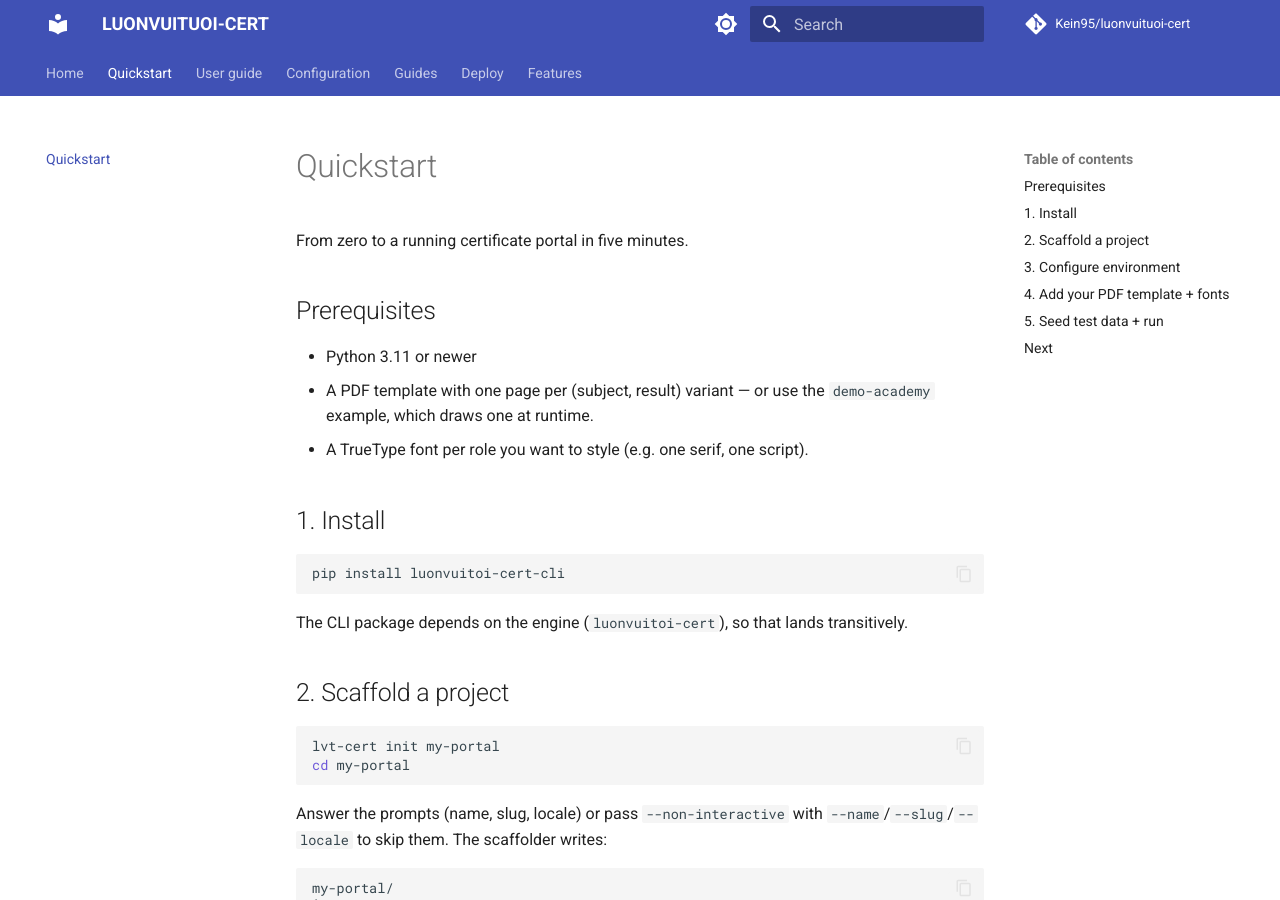
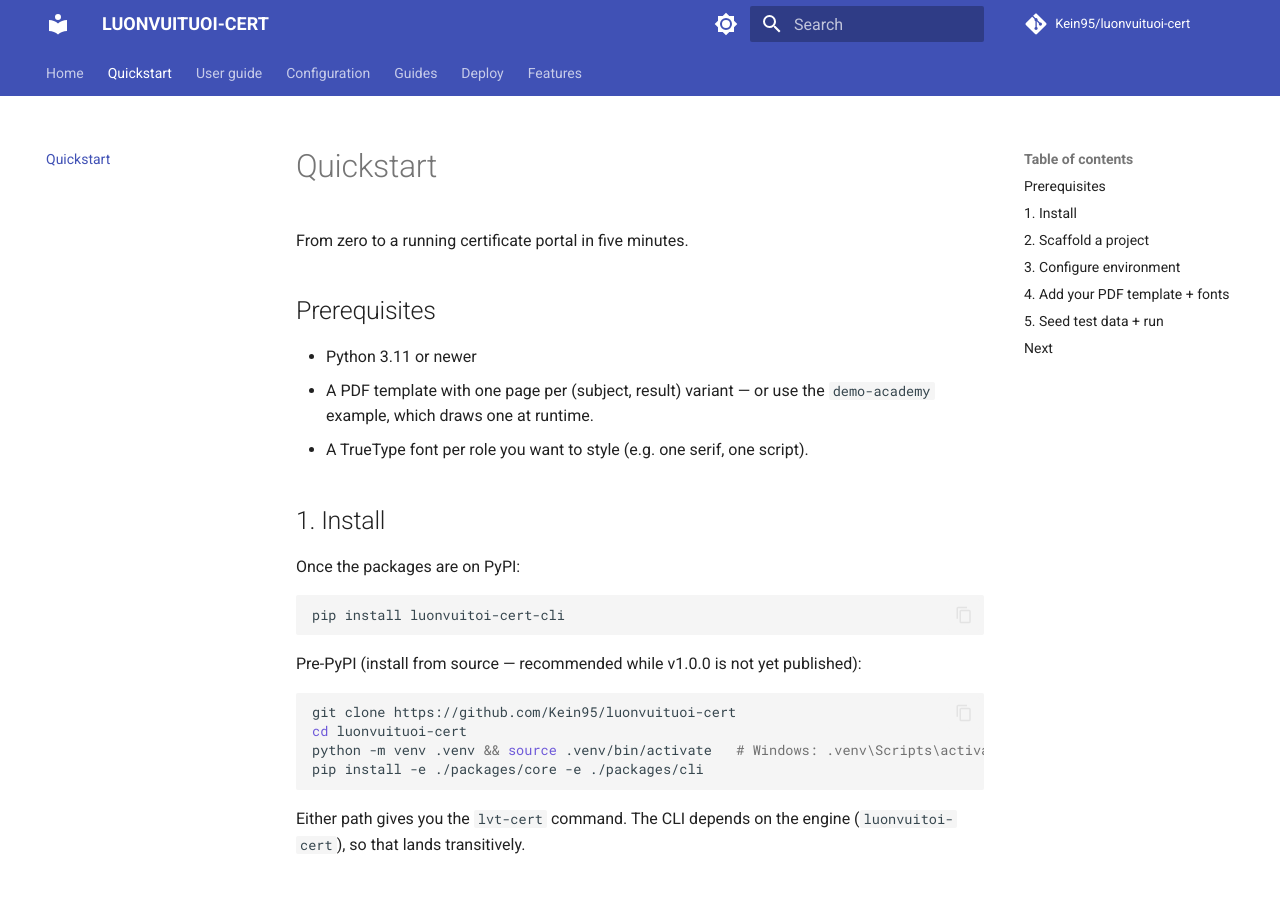
Before and after one commit to Kein95/luonvuituoi-cert, an MkDocs documentation site: the page built from docs/quickstart.md, in a window 1280 px wide and 900 px high. Built offline with MkDocs 1.6.1 and Material for MkDocs 9.7.7, drawn with Linux system fonts in a browser that asks for light colours; comment, search, counter and statistics services are not loaded.

Commit message:
docs: add install-from-source instructions for pre-PyPI users

````diff
--- a/docs/quickstart.md
+++ b/docs/quickstart.md
@@ -10,11 +10,22 @@ From zero to a running certificate portal in five minutes.
 
 ## 1. Install
 
+Once the packages are on PyPI:
+
 ```bash
 pip install luonvuitoi-cert-cli
 ```
 
-The CLI package depends on the engine (`luonvuitoi-cert`), so that lands transitively.
+Pre-PyPI (install from source — recommended while v1.0.0 is not yet published):
+
+```bash
+git clone https://github.com/Kein95/luonvuituoi-cert
+cd luonvuituoi-cert
+python -m venv .venv && source .venv/bin/activate   # Windows: .venv\Scripts\activate
+pip install -e ./packages/core -e ./packages/cli
+```
+
+Either path gives you the `lvt-cert` command. The CLI depends on the engine (`luonvuitoi-cert`), so that lands transitively.
 
 ## 2. Scaffold a project
 
````
Also changed, not shown: README.md (+8 -1 lines).
